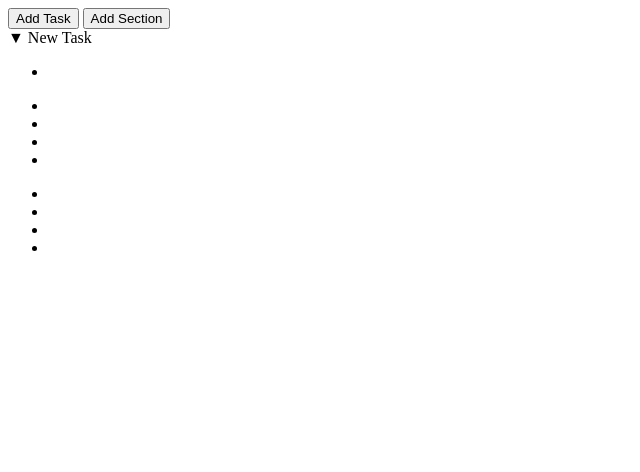
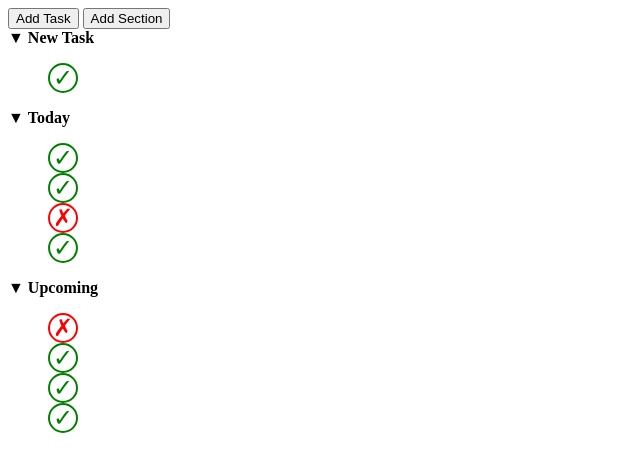
Before and after one commit to GiosciaFra/html-css-toboolist, a plain HTML site: page index.html in a window 1280 px wide. Shown: the whole page, without its empty margins (0-640 px from the left). Drawn offline with Linux system fonts and the light colour scheme.

Commit message:
creazione cerchi lista e struttura css

```diff
--- a/css/style.css
+++ b/css/style.css
@@ -1,3 +1,55 @@
 *  {
     box-sizing: border-box;
 }
+
+/*
+nav {
+}
+da fixare
+
+
+
+main{
+    width: 100%;
+    padding: 20px;
+
+}
+*/
+
+.button-1 {
+
+}
+
+.button-2 {
+
+}
+
+/* Creazioni 'to do/not to do*/
+
+.v-verde{
+            width: 30px;
+            height: 30px;
+            border: 2px solid green;
+            border-radius: 50%;
+            display: flex;
+            justify-content: center;
+            align-items: center;
+            font-size: 24px;
+            color: green;
+
+
+
+}
+
+.x-rossa{
+    width: 30px;
+    height: 30px;
+    border: 2px solid red;
+    border-radius: 50%;
+    display: flex;
+    justify-content: center;
+    align-items: center;
+    font-size: 24px;
+    color: red;
+
+}
--- a/index.html
+++ b/index.html
@@ -11,6 +11,8 @@
     <nav>
 
     </nav>
+
+    <main>
 
             <header>
                 <button class="button-1">
@@ -28,24 +30,32 @@
 
             </header>
 
-    &#9660; New Task
+            &#9660; <strong>New Task</strong>
 
             <ul>
-        <li></li>
+                <li class="v-verde">&#x2713;</li>
             </ul>
 
+            &#9660; <strong>Today</strong>
+
             <ul>
-        <li></li>
-        <li></li>
-        <li></li>
-        <li></li>
+                <li class="v-verde">&#x2713;</li>
+                <li class="v-verde">&#x2713;</li>
+                <li class="x-rossa">&#x2717;</li>
+                <li class="v-verde">&#x2713;</li>
             </ul>
+
+
+            &#9660; <strong>Upcoming</strong>
+
             <ul>
-        <li></li>
-        <li></li>
-        <li></li>
-        <li></li>
+                <li class="x-rossa">&#x2717;</li>
+                <li class="v-verde">&#x2713;</li>
+                <li class="v-verde">&#x2713;</li>
+                <li class="v-verde">&#x2713;</li>
             </ul>
+
+    </main>
 
 </body>
 </html>
```
Lines whose indentation alone changed are shown as unchanged.
